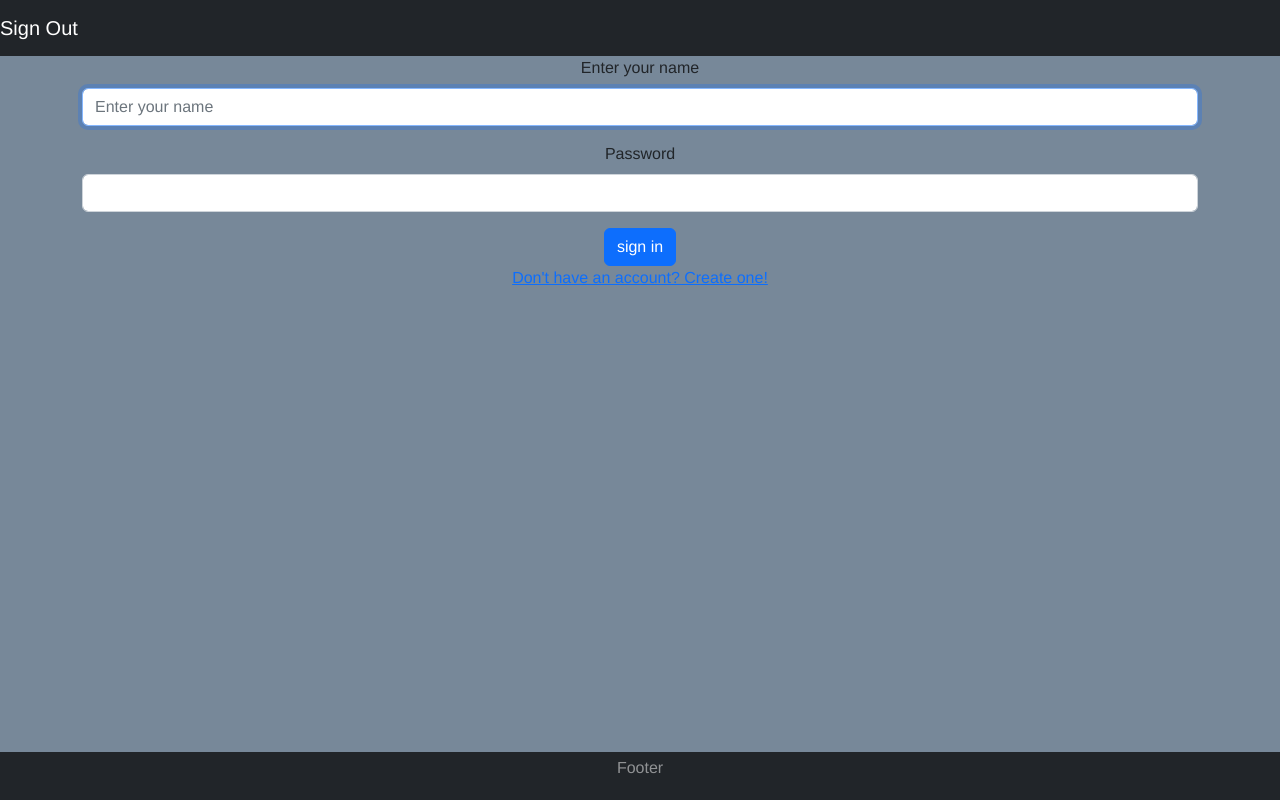
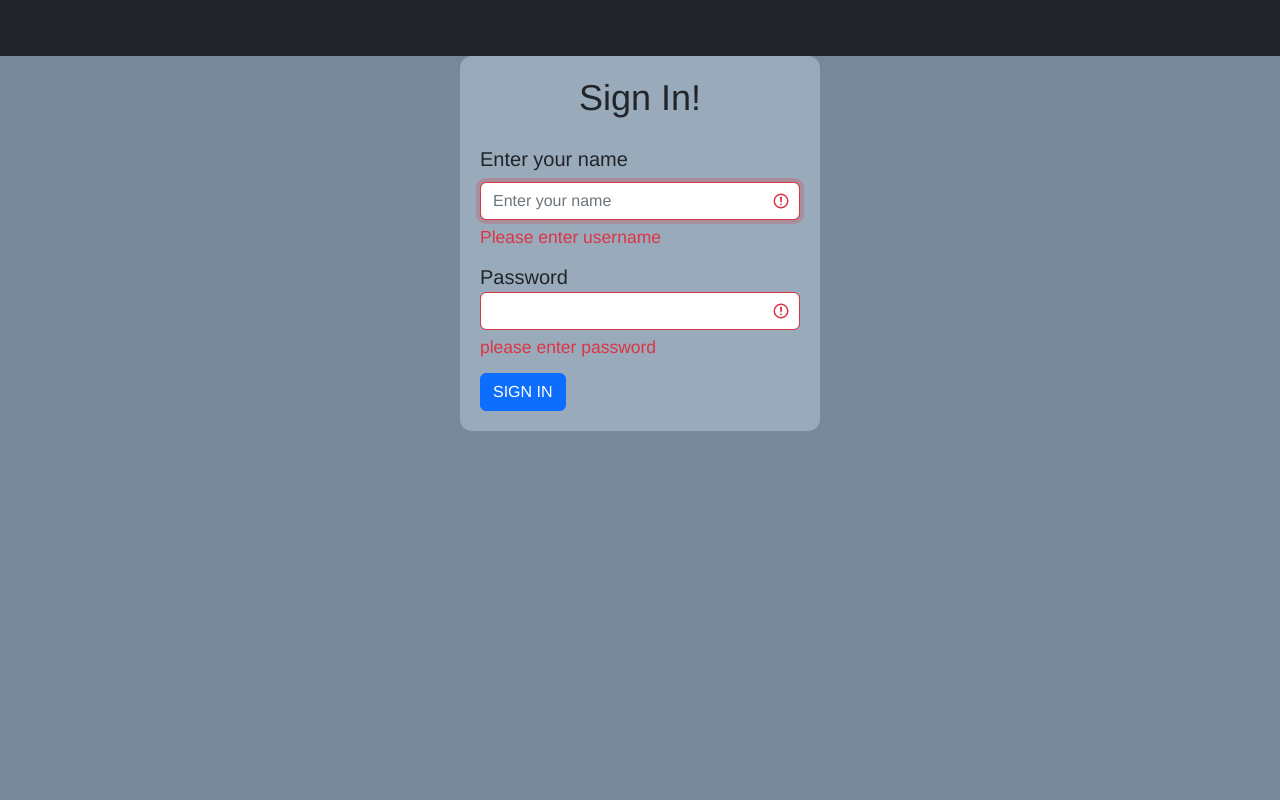
Before and after one commit to opdeadbush/nea_planner, a Flask app: page /sign_in in a window 1280 px wide. Run offline with Flask 2, Linux system fonts and the light colour scheme.

Commit message:
new form

```diff
--- a/functions.py
+++ b/functions.py
@@ -17,10 +17,10 @@
 def insert(field, attribute):
     connection = sqlite3.connect("./nea_database.db")
     query="""
-    INSERT INTO user_info (?)
+    INSERT INTO user_info (%s)
     VALUES (?)
     """
-    value = connection.execute(query, (field, attribute, ))
+    value = connection.execute(query % (field), (attribute,))
     connection.commit()
     connection.close()
 
@@ -29,4 +29,4 @@
     return(x.hexdigest())
 
 if __name__ == "__main__":
-    insert("username", "test")
+    print(get_user_details("harvz"))
--- a/main.py
+++ b/main.py
@@ -21,6 +21,7 @@
     if request.method == "POST":
         username = request.form.get("username")
         name, password = functions.get_user_details(username)
+        print(name, password, username)
         if name and password == functions.hash(request.form.get("password")):
             session["name"] = name
             return redirect("/")
--- a/static/style.css
+++ b/static/style.css
@@ -12,6 +12,32 @@
 body {
     background-color: lightslategray;
     font-family: Helvetica, Sans-Serif;
+}
+
+.login-page {
+    height: 100vh;
+    align-items: center;
+}
+
+.login {
+    width: 360px;
+    height: min-content;
+    padding: 20px;
+    border-radius: 12px;
+    background: #99AABB;
+}
+
+.login h1 {
+    font-size: 36px;
+    margin-bottom: 25px;
+}
+
+.login form {
+    font-size: 20px;
+}
+
+.login form .form-group {
+    margin-bottom: 12px;
 }
 
 .banner {
--- a/templates/layout.html
+++ b/templates/account_layout.html
@@ -6,28 +6,11 @@
         <link rel="stylesheet" href="https://cdn.jsdelivr.net/npm/bootstrap@5.2.0/dist/css/bootstrap.min.css" integrity="sha384-gH2yIJqKdNHPEq0n4Mqa/HGKIhSkIHeL5AyhkYV8i59U5AR6csBvApHHNl/vI1Bx" crossorigin="anonymous">
         <link rel="stylesheet" href="/static/style.css" >
         <script src="https://cdn.jsdelivr.net/npm/bootstrap@5.2.0/dist/js/bootstrap.bundle.min.js"></script>
-        <script>
-            if ( window.history.replaceState ) {
-              window.history.replaceState( null, null, window.location.href );
-            }
-            </script>
-        <title>home</title>
+        <title>Account</title>
     </head>
-    <body>
-        <nav class="navbar navbar-expand-sm bg-dark navbar-dark">
-            <a class="navbar-brand" href="/logout">Sign Out</a>
+    <body class="login-page">
+        <nav class="navbar navbar-expand-lg bg-dark navbar-dark" style="height: 56px;">
         </nav>
         {% block body %}{% endblock %}
-        </div>
-        <br>
-        <br>
-        <br>
-        <br>
-        <br>
-        <br>
-        <br>
-        <footer class="container-fluid p-1 text-white-50 text-center fixed-bottom bg-dark">
-            <p class="text-bottom">Footer</p>
-        </footer>
     </body>
 </html>
--- a/templates/create_account.html
+++ b/templates/create_account.html
@@ -1,6 +1,7 @@
-{% extends "layout.html" %}
+{% extends "account_layout.html" %}
 
 {% block body %}
+
 
 <main class="p-3">
     <form action="/create_account" method="post">
@@ -8,7 +9,7 @@
         {% if key == "password" or key == "email" %}
         <div class="mb-3">
             <label for={{key}} class="form-label">{{key}}</label>
-            <input type={{value}} class="form-control bg-red" id={{key}} name={{key}} required autocomplete="off">
+            <input type={{value}} class="form-control bg-red" id={{key}} name={{key}} required autocomplete="off" readonly onfocus="this.removeAttribute('readonly')">
         </div>
         {% else %}
         <div class="mb-3">
--- a/templates/home.html
+++ b/templates/home.html
@@ -1,4 +1,4 @@
-{% extends "layout.html" %}
+{% extends "home_layout.html" %}
 
 {% block body %}
     <div class="banner container-fluid p-5 bg-secondary text-white-50 text-center text-bottom">
--- a/templates/sign_in.html
+++ b/templates/sign_in.html
@@ -1,28 +1,37 @@
-{% extends "layout.html" %}
+{% extends "account_layout.html" %}
 
 {% block body %}
 
-<main  class="container-sm text-center">
 {% if message %}
 <div class="container mb-3 alert alert-danger" role="alert">
     <strong>ERROR:</strong> {{message}}!
 </div>
 {% endif %}
-        <form action="/sign_in" method="post">
-            <div class="mb-3">
+<div class="container-fluid login">
+    <h1 class="text-center">Sign In!</h1>
+
+    <form action="/sign_in" method="post" class="needs-validation">
+
+        <div class="form-group was-validated">
             <label for="username" class="form-label">Enter your name</label>
-                <input type="text" name="username" placeholder="Enter your name" id="username" autofocus autocomplete="false" required readonly onfocus="this.removeAttribute('readonly');" class="form-control">
+            <input type="text" name="username" placeholder="Enter your name" class="form-control" id="username" autofocus autocomplete="off" required readonly onfocus="this.removeAttribute('readonly')">
+            <div class="invalid-feedback">
+                Please enter username
             </div>
-            <div class="mb-3">
-                <label for="password" class="form-label">Password</label>
-                <input type="password" class="form-control" id="password" name="password" required>
         </div>
-                <input type="submit" value="sign in" class="btn btn-primary">
+
+        <div class="form-group was-validated">
+            <label for="password">Password</label>
+            <input type="password" id="password" name="password" class="form-control" required>
+            <div class="invalid-feedback">
+                please enter password
+            </div>
+        </div>
+
+        <input type="submit" value="SIGN IN" class="btn btn-primary">
+
     </form>
-    <div>
-        <a href="/create_account">Don't have an account? Create one!</a>
 </div>
 {{ test }}
-</main>
 
 {% endblock %}
```
Also changed, not shown: templates/home_layout.html (added, +33 -0 lines), nea_database.db, 3 other files. Lines whose indentation alone changed are shown as unchanged.
